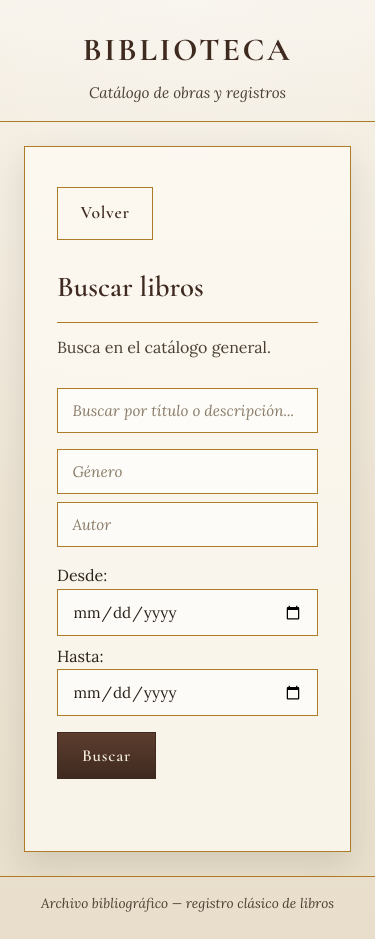
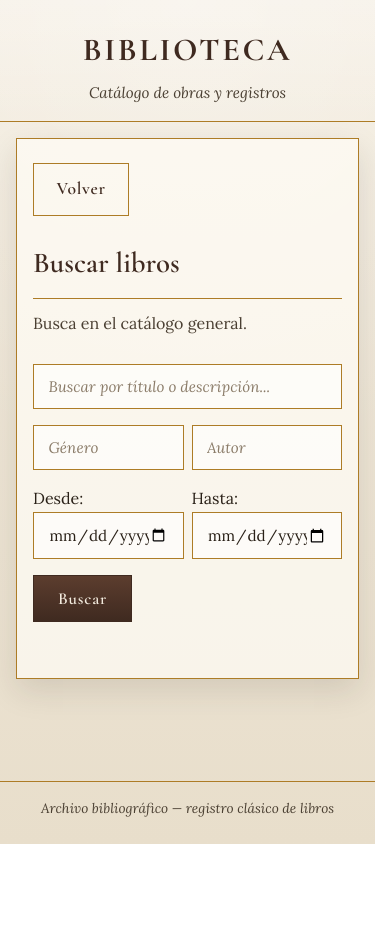
Before and after one commit to ji-web534/biblioteca-inteligente, a React (Vite) app in the folder frontend/: page /buscador in a window 390 px wide. After the commit the page ends 844 px from the top, so only its background shows below. Built offline with nearby package versions, Linux system fonts and the light colour scheme.

Commit message:
fix(profile): layout compacto y armónico - CSS global: padding main 1.5→1rem, page 2.5→1.5rem - Profile: padding 1rem→0.5rem, headings 1.3rem→1.1rem - Removido useEffect overflow hack (CSS global lo cubre) - Sin fixed heights, todo flex responsive

```diff
--- a/frontend/src/index.css
+++ b/frontend/src/index.css
@@ -83,16 +83,16 @@
   width: 100%;
   max-width: 100%;
   margin: 0 auto;
-  padding: 1.5rem;
+  padding: 1rem;
   box-sizing: border-box;
-  overflow-x: hidden;
+  overflow: hidden;
 }
 
 .library-page {
   background: rgba(255, 252, 246, 0.72);
   border: 1px solid var(--border);
   box-shadow: 0 12px 30px var(--shadow);
-  padding: 2.5rem 2rem;
+  padding: 1.5rem 1rem;
 }
 
 .library-page__actions {
--- a/frontend/src/pantallas/Profile.jsx
+++ b/frontend/src/pantallas/Profile.jsx
@@ -17,13 +17,6 @@
     const [editando, setEditando] = useState(false)
     const [sidebarOpen, setSidebarOpen] = useState(true)
     const [seccionActiva, setSeccionActiva] = useState('mis-libros')
-
-    useEffect(() => {
-        // Forzar overflow-x hidden para prevenir scroll horizontal
-        document.documentElement.style.overflowX = 'hidden'
-        document.body.style.overflowX = 'hidden'
-        document.body.style.maxWidth = '100vw'
-    }, [])
 
     useEffect(() => {
         if (!estaAutenticado) {
@@ -129,7 +122,7 @@
             boxSizing: 'border-box'
         }}>
             {/* Sidebar + Main */}
-            <div style={{ display: 'flex', width: '100%', overflow: 'hidden' }}>
+            <div style={{ display: 'flex', width: '100%', overflow: 'hidden', minHeight: 0 }}>
                 <aside
                     className="library-sidebar"
                     style={{
@@ -138,7 +131,7 @@
                         boxSizing: 'border-box',
                         background: '#ffffff',
                         borderRight: '1px solid var(--border)',
-                        padding: '0.5rem 0',
+                        padding: '0.5rem',
                         display: 'flex',
                         flexDirection: 'column',
                         transition: 'flex-basis 0.3s ease-in-out',
@@ -260,14 +253,14 @@
                     width: '100%',
                     maxWidth: '100%',
                     minWidth: 0,
-                    padding: '1rem',
+                    padding: '0.5rem',
                     boxSizing: 'border-box',
                     overflow: 'hidden'
                 }}>
                     {/* Formulario de edición perfil */}
                     {editando && seccionActiva === 'editar-perfil' && (
-                        <div style={{ marginBottom: '2rem' }}>
-                            <h3 className="library-page__title" style={{ fontSize: '1.3rem' }}>Editar perfil</h3>
+                        <div style={{ marginBottom: '1rem' }}>
+                            <h3 className="library-page__title" style={{ fontSize: '1.2rem' }}>Editar perfil</h3>
                             <form className="library-form" onSubmit={handleUpdateProfile}>
                                 <div className="library-form__row library-form__row--full">
                                     <input
@@ -309,7 +302,7 @@
                     {/* Mis libros */}
                     {seccionActiva === 'mis-libros' && (
                         <div>
-                            <h3 className="library-page__title" style={{ fontSize: '1.3rem' }}>Mis Libros</h3>
+                            <h3 className="library-page__title" style={{ fontSize: '1.1rem' }}>Mis Libros</h3>
                             <p className="library-page__text" style={{ fontSize: '0.9rem' }}>Libros que has creado ({libros.length})</p>
                             {cargandoLibros ? <p>Cargando...</p> : libros.length === 0 ? (
                                 <p style={{ fontStyle: 'italic', color: 'var(--ink-soft)' }}>Aún no has creado ningún libro.</p>
@@ -353,7 +346,7 @@
                     {/* Favoritos */}
                     {seccionActiva === 'favoritos' && (
                         <div>
-                            <h3 className="library-page__title" style={{ fontSize: '1.3rem' }}>Favoritos</h3>
+                            <h3 className="library-page__title" style={{ fontSize: '1.1rem' }}>Favoritos</h3>
                             <p className="library-page__text" style={{ fontSize: '0.9rem' }}>Tus libros favoritos ({favoritos.length})</p>
                             {cargandoFavs ? <p>Cargando...</p> : favoritos.length === 0 ? (
                                 <p style={{ fontStyle: 'italic', color: 'var(--ink-soft)' }}>No tienes libros favoritos aún.</p>
```
